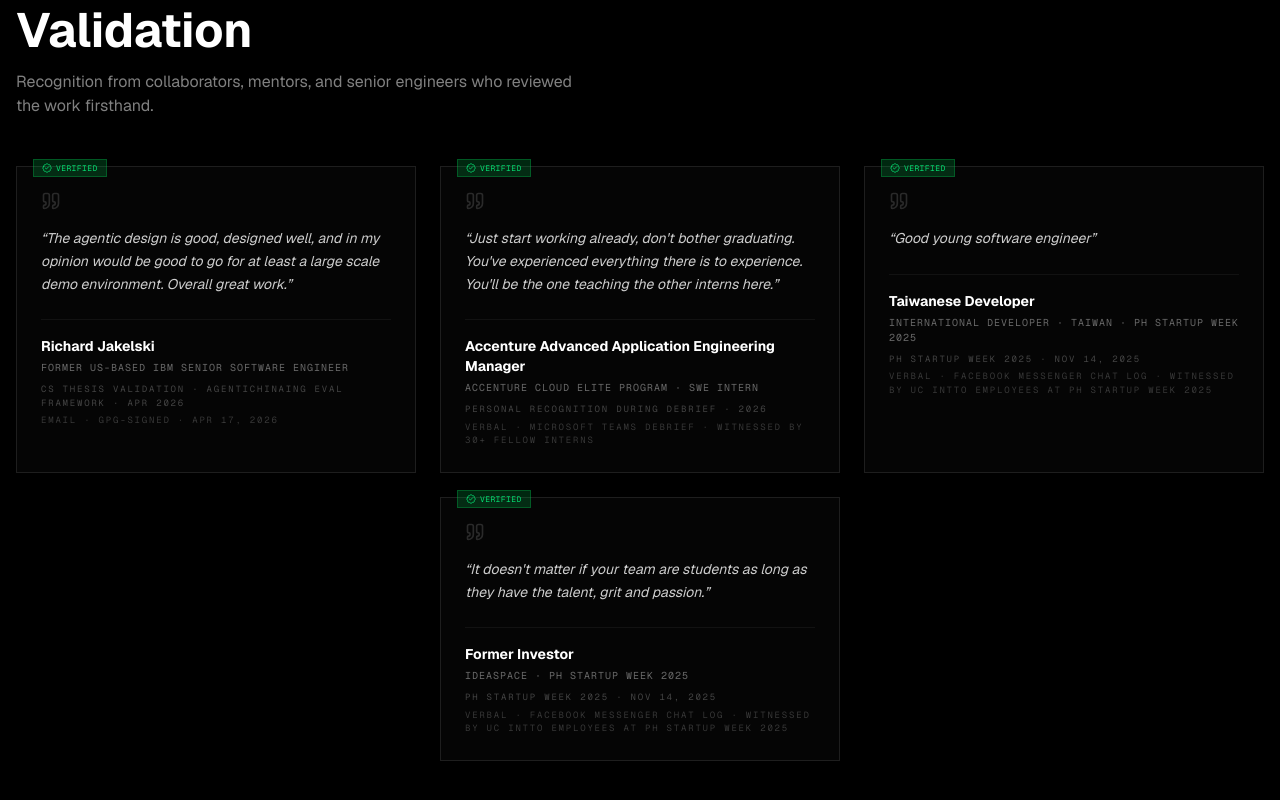
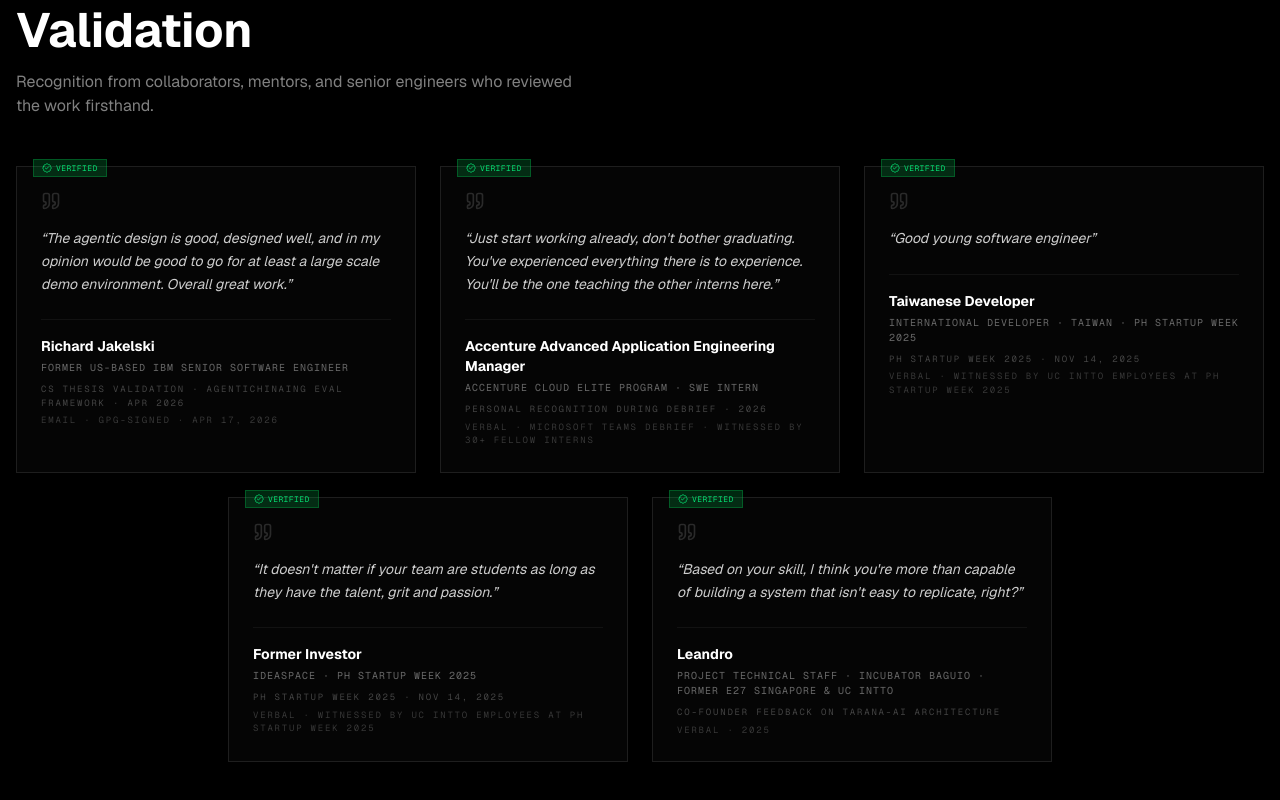
Before and after one commit to donyelqt/donielearys, a Next.js app: page / in a window 1280 px wide. Shown: the part 9311-10111 px from the top of the page. Built offline with nearby package versions, Linux system fonts and the light colour scheme.

Commit message:
feat(Testimonials): update testimonials with new feedback and improve layout

```diff
--- a/src/components/sections/Testimonials.tsx
+++ b/src/components/sections/Testimonials.tsx
@@ -29,7 +29,7 @@ const testimonials = [
         quote: 'Good young software engineer',
         context: 'PH Startup Week 2025 · Nov 14, 2025',
         pending: false,
-        attribution: 'Verbal · Facebook Messenger chat log · Witnessed by UC InTTO employees at PH Startup Week 2025',
+        attribution: 'Verbal · Witnessed by UC InTTO employees at PH Startup Week 2025',
       },
       {
         name: 'Former Investor',
@@ -37,7 +37,16 @@ const testimonials = [
         quote: 'It doesn\'t matter if your team are students as long as they have the talent, grit and passion.',
         context: 'PH Startup Week 2025 · Nov 14, 2025',
         pending: false,
-        attribution: 'Verbal · Facebook Messenger chat log · Witnessed by UC InTTO employees at PH Startup Week 2025',
+        attribution: 'Verbal · Witnessed by UC InTTO employees at PH Startup Week 2025',
+      },
+      {
+        name: 'Leandro',
+        role: 'Project Technical Staff · Incubator Baguio · Former E27 Singapore & UC InTTO',
+        quote:
+          'Based on your skill, I think you\'re more than capable of building a system that isn\'t easy to replicate, right?',
+        context: 'Co-founder feedback on Tarana-ai architecture',
+        pending: false,
+        attribution: 'Verbal · 2025',
       },
 ]
 
@@ -81,7 +90,7 @@ export default function Testimonials() {
         </motion.p>
       </motion.div>
 
-      <div className="max-w-7xl mx-auto grid grid-cols-1 md:grid-cols-2 lg:grid-cols-3 gap-6">
+      <div className="max-w-7xl mx-auto grid grid-cols-1 md:grid-cols-2 lg:grid-cols-6 gap-6">
         {testimonials.map((t, i) => (
           <motion.div
             key={i}
@@ -90,7 +99,11 @@ export default function Testimonials() {
             whileInView="visible"
             viewport={{ once: true, amount: 0.1 }}
             className={`relative p-6 border border-white/10 bg-white/[0.02] hover:bg-white/[0.04] hover:border-white/20 transition-all duration-300 ${
-              i === testimonials.length - 1 ? 'lg:col-start-2' : ''
+              i < 3
+                ? 'lg:col-span-2'
+                : i === 3
+                  ? 'lg:col-span-2 lg:col-start-2'
+                  : 'lg:col-span-2 lg:col-start-4'
             }`}
           >
             {t.pending && (
```
